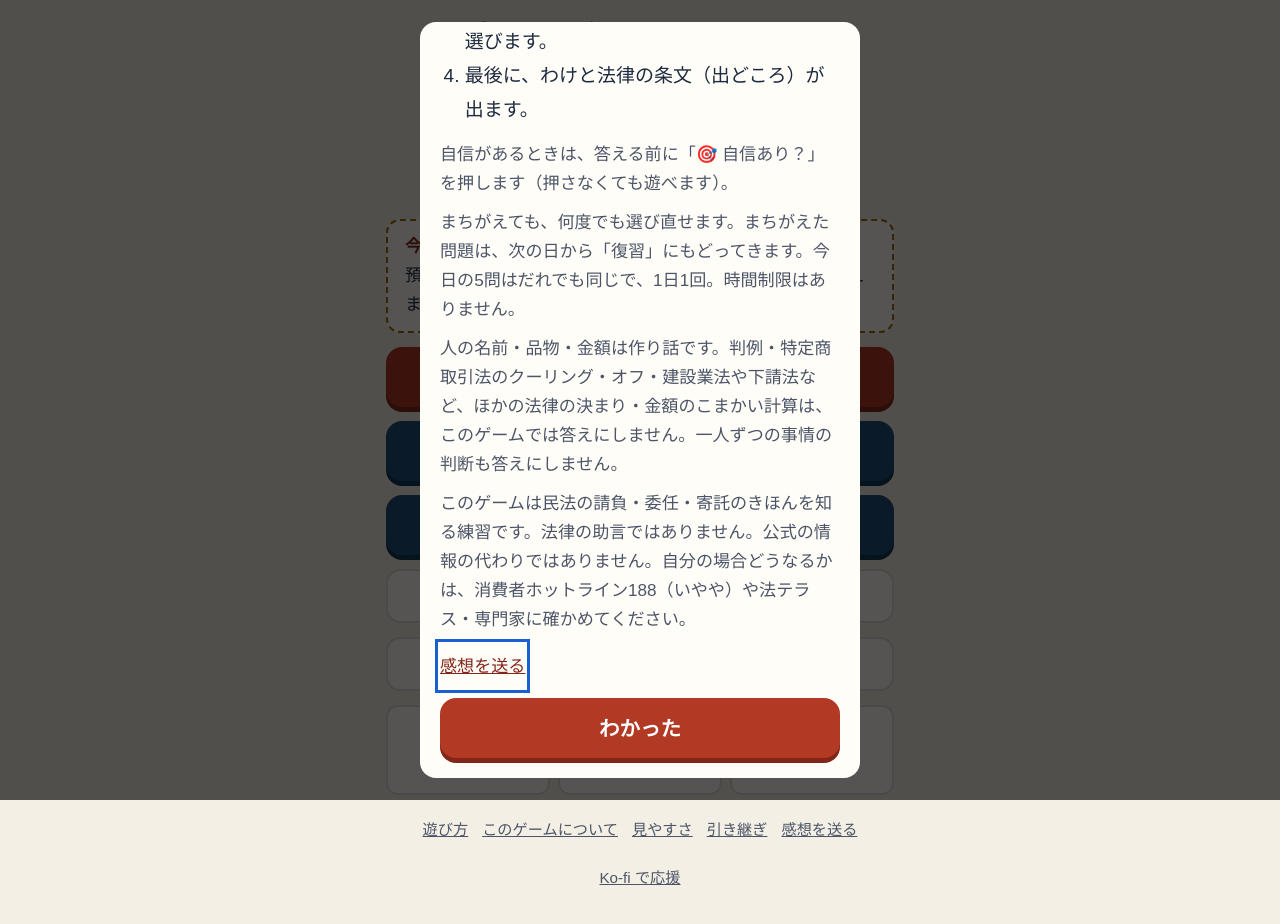
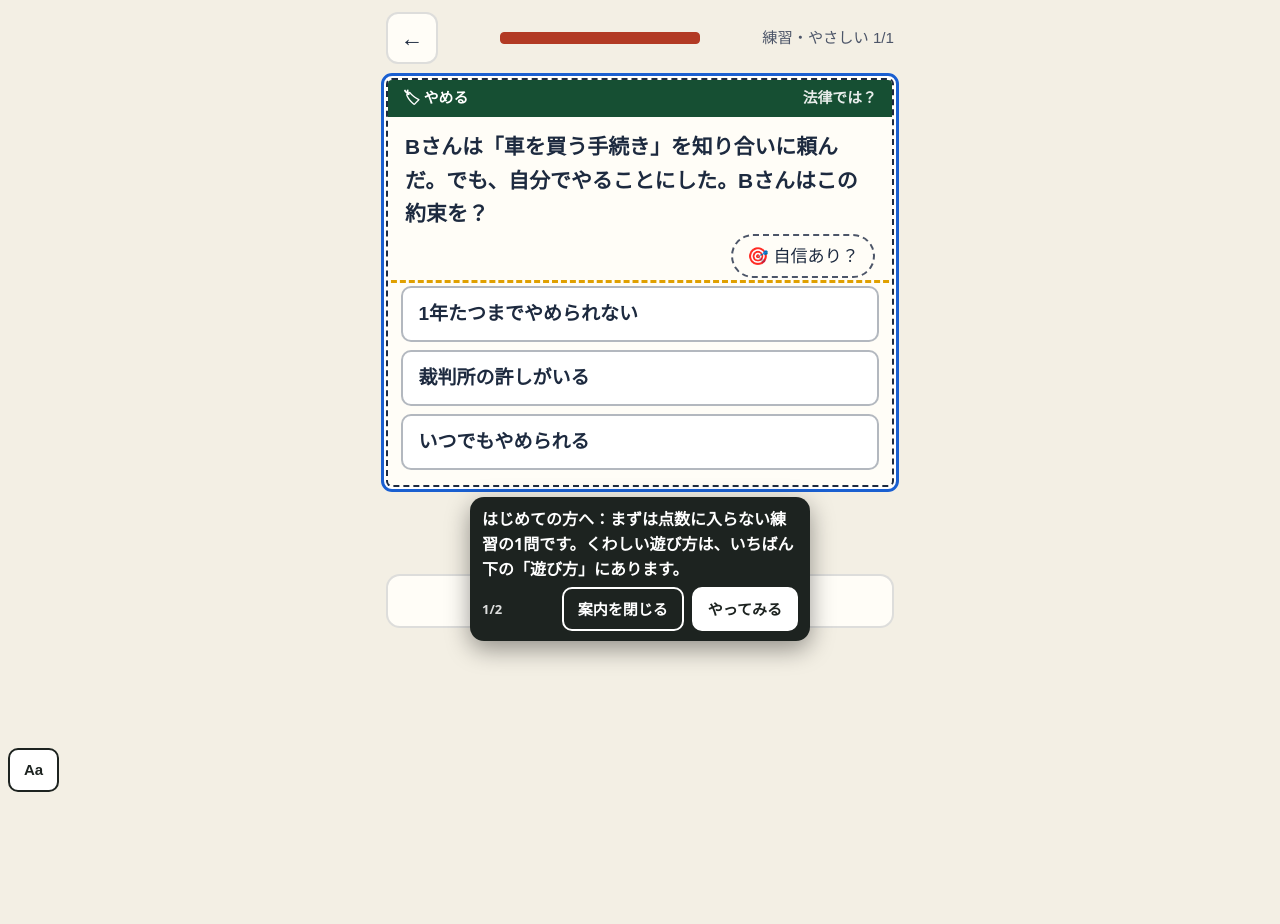
Before and after one commit to satou-aaaaa/irai-kimari, a plain HTML site: page index.html in a window 1280 px wide. After the commit the page ends 800 px from the top, so only its background shows below. Drawn offline with Linux system fonts and the light colour scheme; a web font is replaced by a local one.

Commit message:
ひな形の共通部品を写す（shared-workflows 67f7985） (#6)
Co-authored-by: template-sync <41898283+github-actions[bot]@users.noreply.github.com>

```diff
--- a/index.html
+++ b/index.html
@@ -346,7 +346,8 @@ html.a11y-say body{padding-bottom:calc(64px + env(safe-area-inset-bottom,0px))!i
 //      （incidents/2026-11-21-hand-copied-helpers-drift.md）。
 //      あわせて、はじめて遊ぶ人への案内（吹き出し Core.coach）を足した。長い「遊び方」の窓の代わりに、練習の1問を遊びながら
 //      その場で一言ずつ教える（NN/g「Mobile Instructional Overlays」・Andersen ほか CHI 2012「The Impact of Tutorials on Games of Varying Complexity」）。
-//   3: 2026-11-22 吹き出しを出しているあいだ 0.4 秒ごとに場所を測り直す（古い場所に残って押す所を隠すことがあった）。ボタンの字を「案内を閉じる」に
+//   3: 2026-11-22 吹き出しを出しているあいだ 0.4 秒ごとに場所を測り直す（古い場所に残って押す所を隠すことがあった）。ボタンの字を「案内を閉じる」に。
+//      段の wait（その所が出るまで待つ）を足した。全ゲームの「はじめての練習」を sync-template の migrateFirstPlay が足すため
 //   2: 2026-11-22 感想フォームのゲーム名を、渡さなければ題（<title>）から入れる。sync-template が全ゲームを game-core に切り替える（migrateCore）ため
 // 決まり: 外へ通信しない。ゲームの関数の名前（toast・buzz など）は上書きしない（Core.toast などで呼ぶ）。
 (function () {
@@ -432,6 +433,7 @@ html.a11y-say body{padding-bottom:calc(64px + env(safe-area-inset-bottom,0px))!i
   //   sel   …… 吹き出しを付ける所。まだ画面に無いあいだは待つ（ゲームが画面を作り直しても付け直す）
   //   until …… その所が画面に出たら次へ進む（答えた・正解した など）。無ければ sel を押したら次へ
   //   button …… 押すと次へ進むボタンの字（読むだけの吹き出し）
+  //   wait  …… その所が画面に出るまで、この吹き出しは出さずに待つ（答えたあとにだけ「次へ」を指す など）
   //   pos   …… "below"（既定）か "above"。その側に場所が無ければ、ページを少し動かして場所を空ける（読む所を隠さないため）
   // 吹き出しは押す所を隠さない（上か下の空いたほうに出す）。「案内を閉じる」と Esc でいつでもやめられる。
   const coach = (() => {
@@ -466,7 +468,7 @@ html.a11y-say body{padding-bottom:calc(64px + env(safe-area-inset-bottom,0px))!i
       while (steps && i < steps.length && steps[i].until && find(steps[i].until)) i++;
       if (!steps) return;
       if (i >= steps.length) return stop(true);
-      const st = steps[i], el = find(st.sel);
+      const st = steps[i], el = st.wait && !find(st.wait) ? null : find(st.sel);
       if (!el) { box.hidden = true; mark(null); return; }
       box.hidden = false; mark(el);
       const fresh = shown !== i;
@@ -941,7 +943,7 @@ function home() {
   $("go-cal").onclick = () => cal();
   $("go-ach").onclick = achView;
   bindFooter();
-  if (!s.tut) openHow();
+  if (!s.tut) firstPlay();
 }
 function practiceMenu() {
   app.innerHTML = `<header><button class="icon" id="back" aria-label="もどる">←</button><h1>練習<small>今日の記録には入りません（しくみ帳には載ります）</small></h1></header>
@@ -952,6 +954,27 @@ function practiceMenu() {
   document.querySelectorAll(".lv button").forEach((b) => (b.onclick = () => startRun("p", +b.dataset.t)));
   bindFooter(); toTop();
 }
+// first-play:begin（shared-workflows の scripts/sync-template.mjs が足した。直すときはひな形を直す）
+// はじめての人：長い「遊び方」の窓を出さず、点数に入らない練習の1問を遊びながら、吹き出しで一言ずつ教える（game-core の Core.coach）。
+// 「見た」は始めたその場で残す（途中でやめても、次からはふつうに始まる。くわしい遊び方はいつでもいちばん下の「遊び方」から）
+const FIRST_STEPS = [
+  { sel: "#choices", button: "やってみる", text: "はじめての方へ：まずは点数に入らない練習の1問です。くわしい遊び方は、いちばん下の「遊び方」にあります。" },
+  { sel: "#next", wait: ".verdict", text: "できました。わけを読んだら、ここを押して進みます。" },
+];
+function firstPlay() {
+  save((s) => { s.tut = true; });
+  // 練習の入り口を開いて、いちばん上（いちばんやさしい）を押す。無ければ前の形（遊び方の窓）にもどす
+  practiceMenu();
+  const b = document.querySelector(".lv button");
+  if (!window.Core || !Core.coach || !b) { home(); return openHow(); }
+  b.click();
+  // 練習は1問だけにする（数を減らしてから描き直す）
+  save((s) => { const r = s.runs && s.runs.p; if (r && Array.isArray(r.list)) r.list = r.list.slice(0, 1); });
+  play();
+  // 案内を閉じた（Esc も）ら、1問の練習の途中経過を残さずにホームへ（ふだんの練習の「続きから」を出さない）
+  Core.coach.start(FIRST_STEPS, { home, onEnd: (done) => { if (done === false) { save((s) => { const r = s.runs && s.runs.p; if (r && !(r.res || []).length) delete s.runs.p; }); home(); } } });
+}
+// first-play:end
 function startRun(mode, opt) {
   const k = todayKey(); let ng = false;
   save((s) => {
```
Also changed, not shown: qa/run.mjs (+6 -5 lines).
